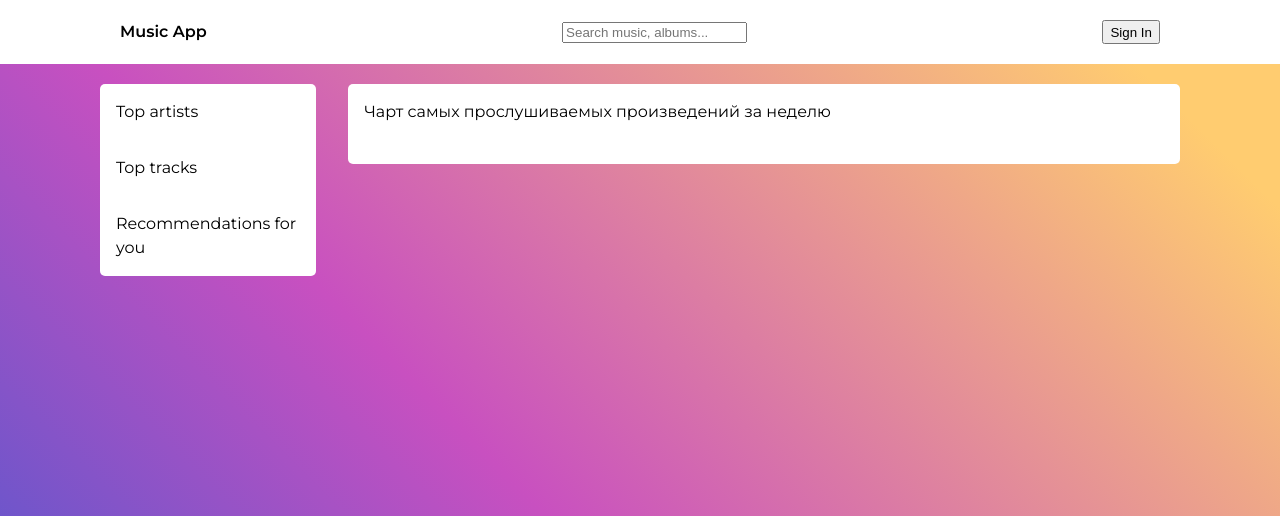
After one commit to Vixroff/social-music-app, a Django app: template app/templates/tracks.html in a window 1280 px wide. The commit adds this page. Shown: the top 516 px of the page. Run offline with Django 4.2, Linux system fonts and the light colour scheme; the template is opened without the code that fills it, so the values that code supplies are empty.

Commit message:
Add views with features; create templates

```diff
--- a/app/static/css/style.css
+++ b/app/static/css/style.css
@@ -42,7 +42,9 @@ ul{
 .main{
     display: flex;
     justify-content: space-between;
+    align-items: baseline;
     padding: 0px 100px;
+    overflow: hidden;
 }
 
 .sidebar{
@@ -60,7 +62,6 @@ ul{
 
 .content{
     width: 77%;
-    height: 60px;
     background: #fff;
     border-radius: 5px;
     padding: 1rem;
--- a/app/templates/base.html
+++ b/app/templates/base.html
@@ -18,8 +18,8 @@
     <section class="main">
         <div class="sidebar">
             <ul>
-                <a>Top artists</a>
-                <a>Top tracks</a>
+                <a href="{% url 'top-artists' %}">Top artists</a>
+                <a href="{% url 'top-tracks' %}">Top tracks</a>
                 <a>Recommendations for you</a>
             </ul>
         </div>
--- /dev/null
+++ b/app/templates/tracks.html
@@ -0,0 +1,16 @@
+{% extends "base.html" %}
+
+{% block content %}
+      <div class="col">
+        Чарт самых прослушиваемых произведений за неделю
+        <br>
+        <br>
+        {% if tracks %}
+          {% for track in tracks %}
+          <div>{{ track.track.track_name }}</div>
+          <div>{{ track.track.artist_name }}</div>
+            <br>
+          {% endfor %}
+        {% endif %}
+      </div>
+{% endblock %}
--- a/app/urls.py
+++ b/app/urls.py
@@ -6,4 +6,6 @@ from . import views
 
 urlpatterns = [
     path('', views.index, name='index'),
+    path('top-artists', views.top_artists, name='top-artists'),
+    path('top-tracks', views.top_tracks, name='top-tracks')
 ]
```
Also changed, not shown: app/templates/artists.html (added, +15 -0 lines), app/views.py (+34 -1 lines).
